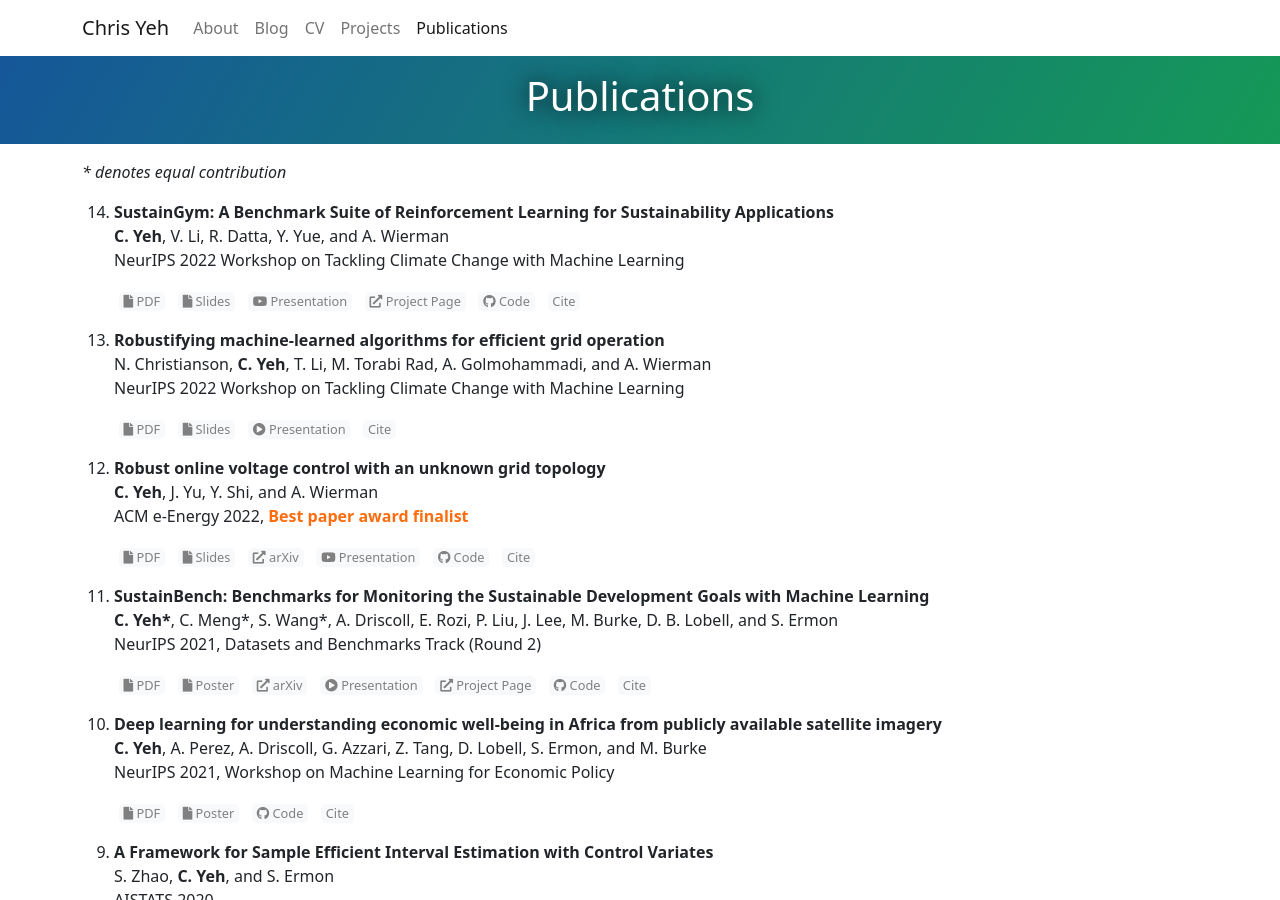
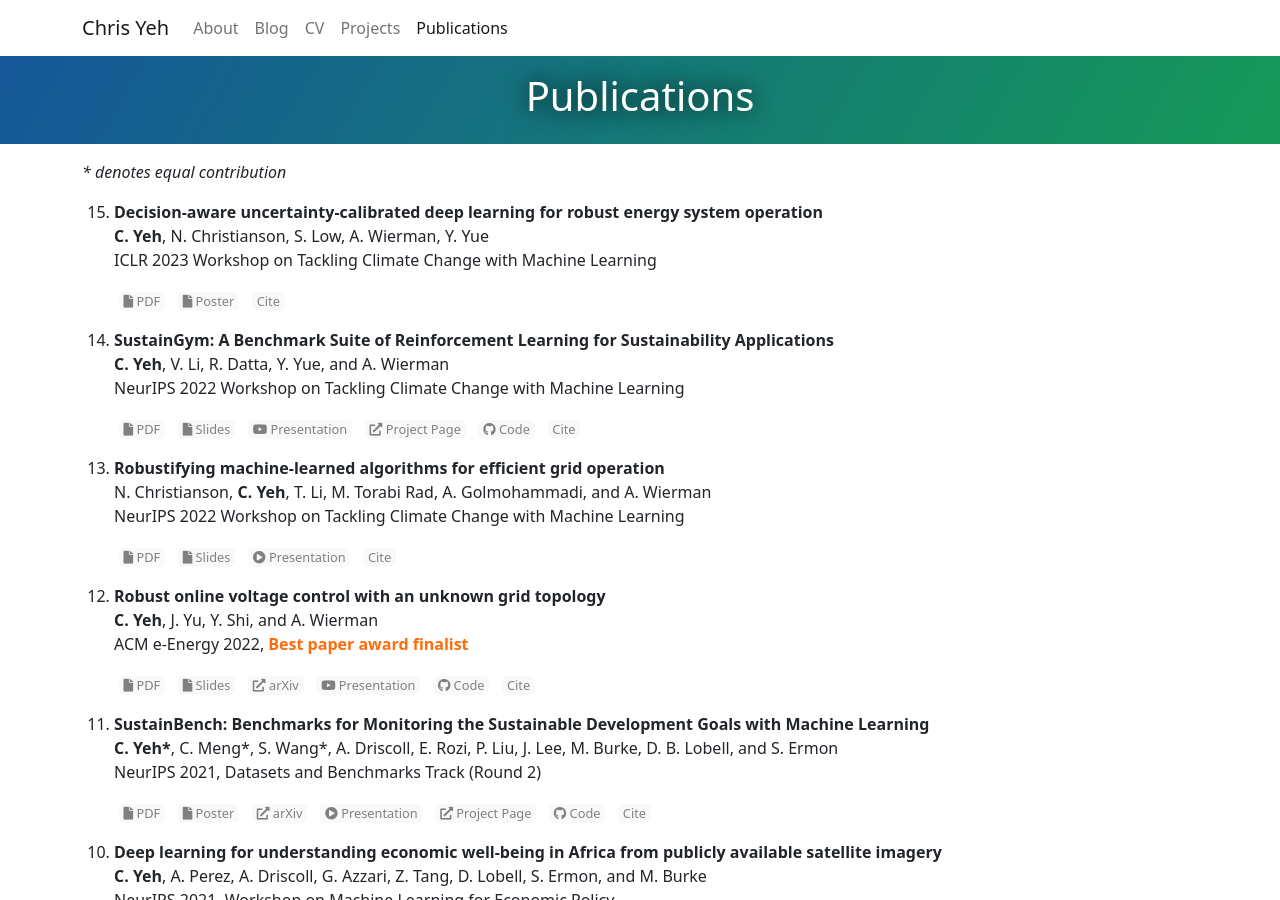
Before and after one commit to chrisyeh96/chrisyeh96.github.io, a Jekyll site: the page built from publications.md, in a window 1280 px wide and 900 px high. Built offline with Jekyll 4.4.1, drawn with Linux system fonts in a browser that asks for light colours; comment, search, counter and statistics services are not loaded.

Commit message:
Publications: add "Decision-aware UQ" @ ICLR 2023 Workshop on Tackling Climate Change with Machine Learning

```diff
--- a/_data/publications.yml
+++ b/_data/publications.yml
@@ -1,3 +1,31 @@
+####################
+# 2023
+####################
+
+- formatted: |
+    **Decision-aware uncertainty-calibrated deep learning for robust energy system operation**\
+    **C. Yeh**, N. Christianson, S. Low, A. Wierman, Y. Yue\
+    ICLR 2023 Workshop on Tackling Climate Change with Machine Learning
+  citation: |
+    C. Yeh, N. Christianson, S. Low, A. Wierman, and Y. Yue, "Decision-aware uncertainty-calibrated deep learning for robust energy system operation," in _ICLR 2023 Workshop on Tackling Climate Change with Machine Learning_, May 2023. [Online]. Available: [https://www.climatechange.ai/papers/iclr2023/61](https://www.climatechange.ai/papers/iclr2023/61).
+  bibtex: |
+    @inproceedings{yeh2023decisionaware,
+        title={{Decision-aware uncertainty-calibrated deep learning for robust energy system operation}},
+        author={Yeh, Christopher and Christianson, Nicolas and Low, Steven and Wierman, Adam and Yue, Yisong},
+        booktitle={ICLR 2023 Workshop on Tackling Climate Change with Machine Learning},
+        url={https://www.climatechange.ai/papers/iclr2023/61},
+        year={2023},
+        month={5}
+    }
+  media:
+    - type: pdf
+      name: PDF
+      url: https://drive.google.com/file/d/1lNJ3NBiwC50xCRX3_CAo0rJbv-lkOZON/view
+    - type: pdf
+      name: Poster
+      url: https://drive.google.com/file/d/1UUT78q-P16hJiaBydhCTkqfwwut_wmyV/view
+
+
 ####################
 # 2022
 ####################
```
